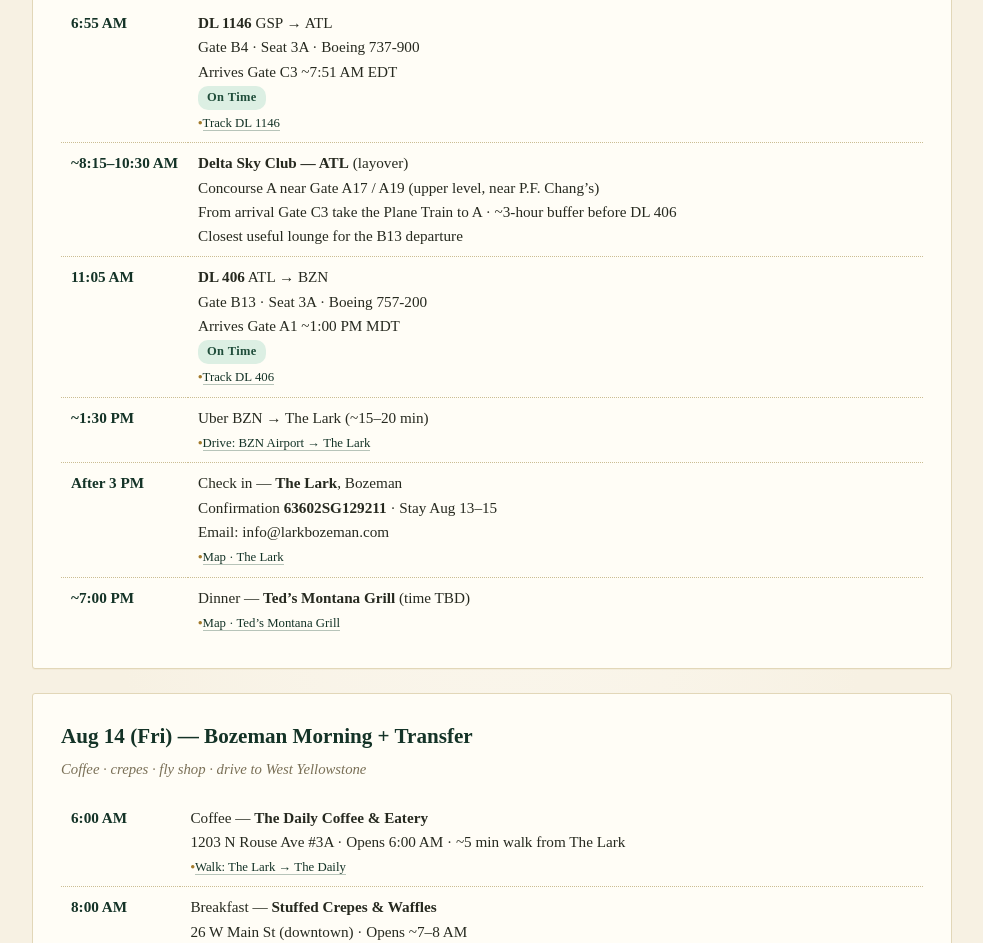
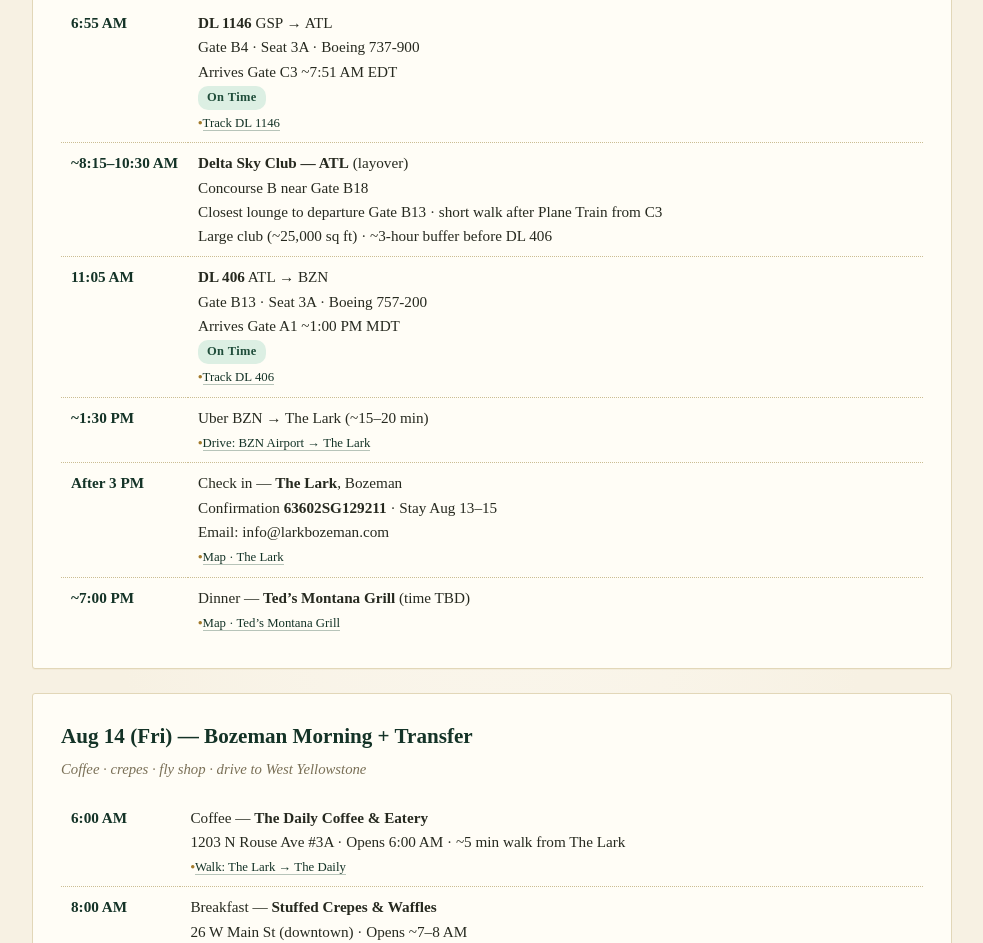
Before and after one commit to RGJIV/Montana-Trip-Itinerary, a plain HTML site: page index.html in a window 1280 px wide. Shown: the part 1316-2259 px from the top of the page, without its empty margins (148-1131 px from the left). Drawn offline with nearby package versions, Linux system fonts and the light colour scheme.

Commit message:
ATL Sky Club based on departure gate B13 (Concourse B near B18)

```diff
--- a/index.html
+++ b/index.html
@@ -65,9 +65,9 @@
       <td>~8:15–10:30 AM</td>
       <td>
         <strong>Delta Sky Club — ATL</strong> (layover)<br>
-        Concourse A near Gate A17 / A19 (upper level, near P.F. Chang’s)<br>
-        From arrival Gate C3 take the Plane Train to A · ~3-hour buffer before DL 406<br>
-        Closest useful lounge for the B13 departure
+        Concourse B near Gate B18<br>
+        Closest lounge to departure Gate B13 · short walk after Plane Train from C3<br>
+        Large club (~25,000 sq ft) · ~3-hour buffer before DL 406
       </td>
     </tr>
     <tr>
```
